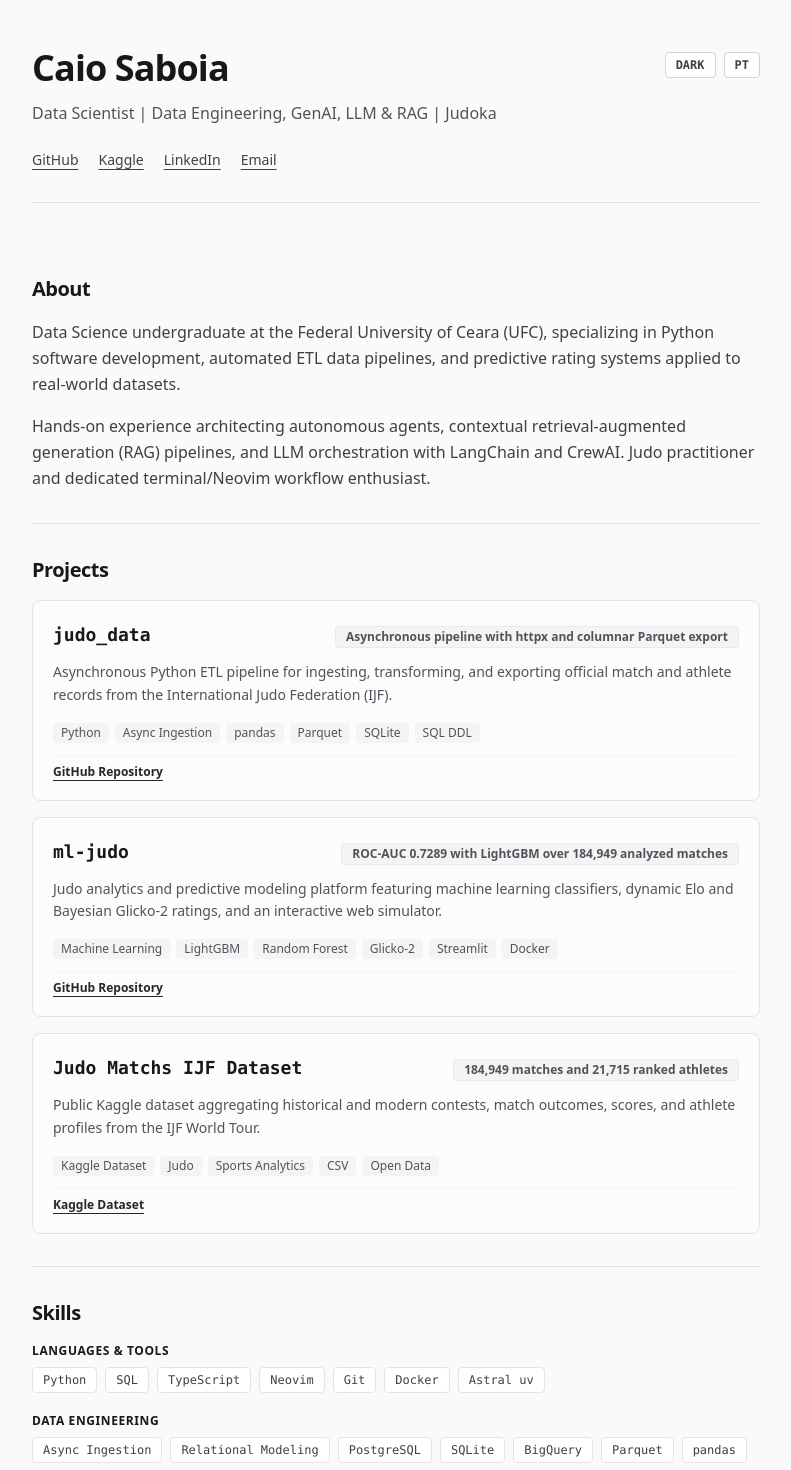
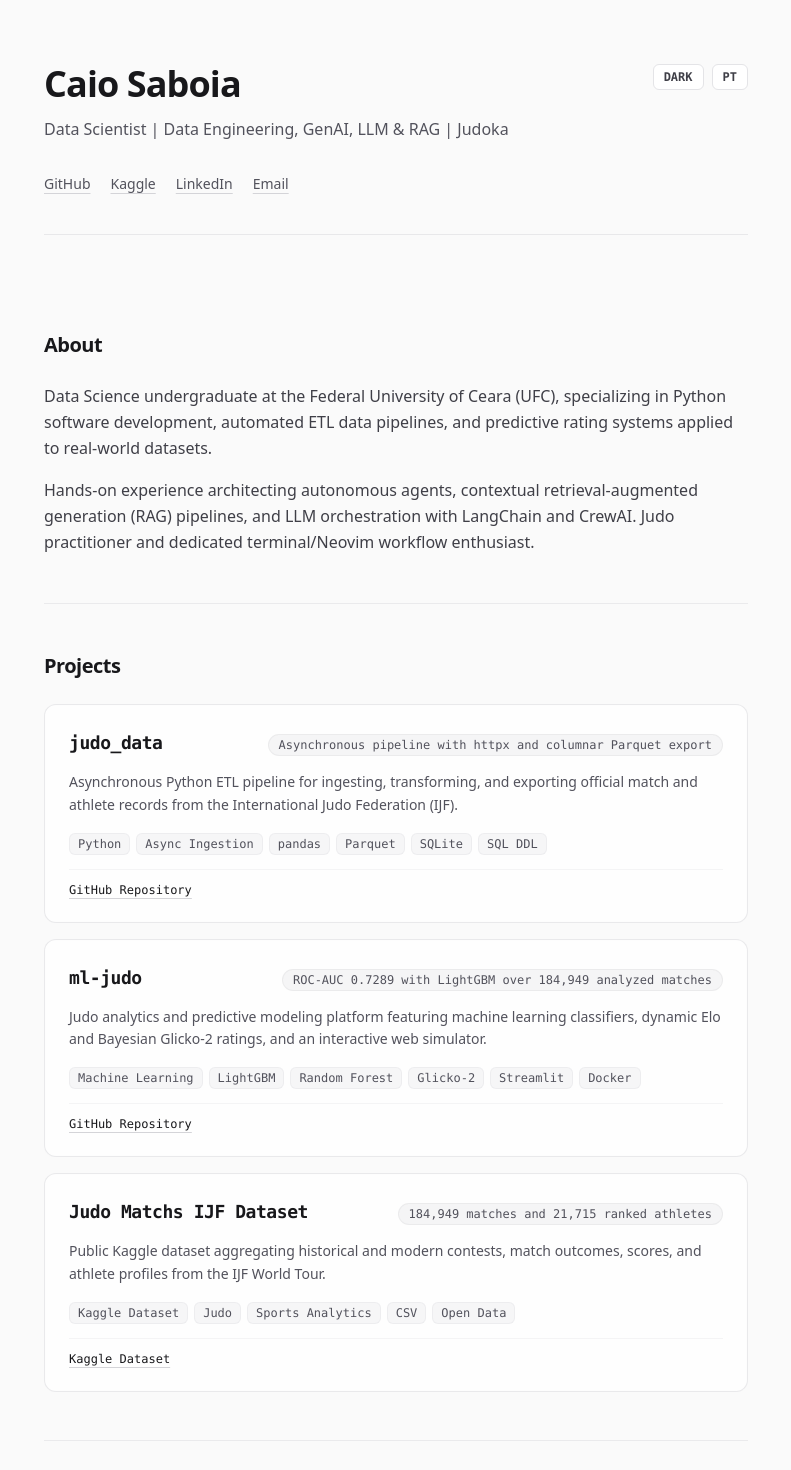
Before and after one commit to caiosaboia/portfolio, a Next.js app: page /en in a window 1280 px wide. Shown: the top 1470 px of the page, without its empty margins (244-1035 px from the left). Built offline with nearby package versions, Linux system fonts and the light colour scheme.

Commit message:
feat(ui): elevate visual design, typography hierarchy, and interactive polish

```diff
--- a/app/globals.css
+++ b/app/globals.css
@@ -1,3 +1,12 @@
 @import "tailwindcss";
 
 @custom-variant dark (&:where(.dark, .dark *));
+
+@layer base {
+  html {
+    color-scheme: light dark;
+  }
+  body {
+    text-rendering: optimizeLegibility;
+  }
+}
--- a/components/Header.tsx
+++ b/components/Header.tsx
@@ -10,20 +10,27 @@ interface HeaderProps {
 
 export function Header({ name, headline, links, actions }: HeaderProps) {
   return (
-    <header className="mb-10 pb-8 border-b border-zinc-200 dark:border-zinc-800">
-      <div className="flex items-start justify-between gap-4">
-        <div>
-          <h1 className="text-3xl font-extrabold tracking-tight text-zinc-900 dark:text-zinc-100 sm:text-4xl">
+    <header className="mb-12 pb-10 border-b border-zinc-200/80 dark:border-zinc-800/80">
+      <div className="flex flex-col-reverse sm:flex-row sm:items-start sm:justify-between gap-6">
+        <div className="space-y-3 max-w-2xl">
+          <h1 className="text-3xl sm:text-4xl font-bold tracking-tight text-zinc-900 dark:text-zinc-50 text-balance">
             {name}
           </h1>
-          <p className="mt-3 text-base text-zinc-600 dark:text-zinc-400 font-medium leading-relaxed">
+          <p className="text-sm sm:text-base text-zinc-600 dark:text-zinc-400 leading-relaxed text-pretty">
             {headline}
           </p>
         </div>
-        {actions ? <div className="flex items-center gap-2 pt-1">{actions}</div> : null}
+        {actions ? (
+          <div className="flex items-center gap-2 self-end sm:self-start shrink-0">
+            {actions}
+          </div>
+        ) : null}
       </div>
 
-      <nav aria-label="Social and contact links" className="mt-6 flex flex-wrap gap-x-5 gap-y-2">
+      <nav
+        aria-label="Social and contact links"
+        className="mt-8 flex flex-wrap items-center gap-x-5 gap-y-2.5"
+      >
         {links.map((link) => {
           const isExternal = link.url.startsWith("http");
           return (
@@ -32,7 +39,7 @@ export function Header({ name, headline, links, actions }: HeaderProps) {
               href={link.url}
               target={isExternal ? "_blank" : undefined}
               rel={isExternal ? "noopener noreferrer" : undefined}
-              className="text-sm font-medium text-zinc-700 hover:text-zinc-900 dark:text-zinc-300 dark:hover:text-white underline underline-offset-4 transition-colors"
+              className="text-xs sm:text-sm font-medium text-zinc-600 hover:text-zinc-950 dark:text-zinc-400 dark:hover:text-zinc-100 underline underline-offset-4 decoration-zinc-300 dark:decoration-zinc-700 hover:decoration-zinc-900 dark:hover:decoration-zinc-100 transition-colors duration-150 focus-visible:outline-none focus-visible:ring-2 focus-visible:ring-zinc-400 rounded-sm"
             >
               {link.label}
             </a>
--- a/components/LanguageSwitch.tsx
+++ b/components/LanguageSwitch.tsx
@@ -20,7 +20,7 @@ export function LanguageSwitch({
     <Link
       href={targetHref}
       aria-label={ariaLabel}
-      className="text-xs font-mono font-semibold px-2.5 py-1 rounded border border-zinc-300 dark:border-zinc-700 hover:border-zinc-500 dark:hover:border-zinc-500 bg-white dark:bg-zinc-900 text-zinc-700 dark:text-zinc-300 transition-colors"
+      className="inline-flex items-center justify-center text-xs font-mono font-semibold px-2.5 py-1 rounded-md border border-zinc-200 dark:border-zinc-800 bg-white dark:bg-zinc-900 text-zinc-700 dark:text-zinc-300 hover:border-zinc-300 dark:hover:border-zinc-700 hover:text-zinc-950 dark:hover:text-zinc-50 focus-visible:outline-none focus-visible:ring-2 focus-visible:ring-zinc-400 dark:focus-visible:ring-zinc-600 transition-all duration-150"
     >
       {label}
     </Link>
--- a/components/Portfolio.tsx
+++ b/components/Portfolio.tsx
@@ -13,8 +13,8 @@ export interface PortfolioProps {
 
 export function Portfolio({ content, headerActions }: PortfolioProps) {
   return (
-    <div className="min-h-screen bg-zinc-50 dark:bg-zinc-950 text-zinc-800 dark:text-zinc-200 antialiased transition-colors">
-      <main className="max-w-3xl mx-auto px-5 py-12">
+    <div className="min-h-screen bg-zinc-50 dark:bg-zinc-950 text-zinc-800 dark:text-zinc-200 antialiased selection:bg-zinc-900 selection:text-zinc-50 dark:selection:bg-zinc-100 dark:selection:text-zinc-900 transition-colors">
+      <main className="max-w-3xl mx-auto px-5 sm:px-8 py-12 sm:py-16">
         <Header
           name={content.header.name}
           headline={content.header.headline}
@@ -23,7 +23,7 @@ export function Portfolio({ content, headerActions }: PortfolioProps) {
         />
 
         <Section id="about" title={content.about.title}>
-          <div className="space-y-4 text-zinc-700 dark:text-zinc-300 leading-relaxed text-sm sm:text-base">
+          <div className="space-y-4 text-zinc-700 dark:text-zinc-300 leading-relaxed text-sm sm:text-base text-pretty">
             {content.about.paragraphs.map((p, idx) => (
               <p key={idx}>{p}</p>
             ))}
@@ -39,17 +39,17 @@ export function Portfolio({ content, headerActions }: PortfolioProps) {
         </Section>
 
         <Section id="skills" title={content.skills.title}>
-          <div className="space-y-5">
+          <div className="space-y-6">
             {content.skills.categories.map((cat, idx) => (
-              <div key={idx} className="space-y-2">
-                <h3 className="font-semibold text-zinc-900 dark:text-zinc-100 uppercase tracking-wider text-xs">
+              <div key={idx} className="space-y-2.5">
+                <h3 className="font-mono text-xs font-semibold tracking-wider text-zinc-500 dark:text-zinc-400 uppercase">
                   {cat.name}
                 </h3>
                 <ul className="flex flex-wrap gap-2">
                   {cat.skills.map((skill, sIdx) => (
                     <li
                       key={sIdx}
-                      className="text-xs px-2.5 py-1 rounded border border-zinc-200 dark:border-zinc-800 bg-white dark:bg-zinc-900 text-zinc-700 dark:text-zinc-300 font-mono"
+                      className="font-mono text-xs px-2.5 py-1 rounded-md border border-zinc-200/80 dark:border-zinc-800/80 bg-white/70 dark:bg-zinc-900/50 text-zinc-700 dark:text-zinc-300 backdrop-blur-xs transition-colors hover:border-zinc-300 dark:hover:border-zinc-700"
                     >
                       {skill}
                     </li>
@@ -61,7 +61,7 @@ export function Portfolio({ content, headerActions }: PortfolioProps) {
         </Section>
 
         <Section id="experience" title={content.experience.title}>
-          <div className="space-y-6">
+          <div className="space-y-7">
             {content.experience.items.map((exp, idx) => (
               <ExperienceItem key={idx} item={exp} />
             ))}
@@ -73,9 +73,9 @@ export function Portfolio({ content, headerActions }: PortfolioProps) {
             {content.education.items.map((edu, idx) => (
               <div
                 key={idx}
-                className="p-4 rounded-lg border border-zinc-200 dark:border-zinc-800 bg-white/40 dark:bg-zinc-900/30"
+                className="p-4 sm:p-5 rounded-xl border border-zinc-200/80 dark:border-zinc-800/80 bg-white/70 dark:bg-zinc-900/50 backdrop-blur-xs"
               >
-                <p className="text-sm font-medium text-zinc-800 dark:text-zinc-200 leading-relaxed">
+                <p className="text-sm font-medium text-zinc-800 dark:text-zinc-200 leading-relaxed text-pretty">
                   {edu.text}
                 </p>
               </div>
--- a/components/ProjectCard.tsx
+++ b/components/ProjectCard.tsx
@@ -7,39 +7,39 @@ interface ProjectCardProps {
 
 export function ProjectCard({ project }: ProjectCardProps) {
   return (
-    <article className="p-5 rounded-lg border border-zinc-200 dark:border-zinc-800 bg-white/50 dark:bg-zinc-900/40 space-y-3 transition-colors">
-      <div className="flex flex-col sm:flex-row sm:items-baseline sm:justify-between gap-1">
-        <h3 className="text-lg font-bold text-zinc-900 dark:text-zinc-100 font-mono">
+    <article className="group rounded-xl border border-zinc-200/80 dark:border-zinc-800/80 bg-white/70 dark:bg-zinc-900/50 p-5 sm:p-6 backdrop-blur-xs transition-all duration-200 hover:border-zinc-300 dark:hover:border-zinc-700 hover:shadow-xs space-y-3.5">
+      <div className="flex flex-col sm:flex-row sm:items-baseline sm:justify-between gap-1.5">
+        <h3 className="text-base sm:text-lg font-mono font-semibold tracking-tight text-zinc-900 dark:text-zinc-100">
           {project.title}
         </h3>
-        <span className="text-xs font-semibold text-zinc-600 dark:text-zinc-400 bg-zinc-100 dark:bg-zinc-800/80 px-2.5 py-0.5 rounded border border-zinc-200/60 dark:border-zinc-700/60">
+        <span className="self-start sm:self-auto tabular-nums font-mono text-xs font-medium text-zinc-600 dark:text-zinc-400 bg-zinc-100/90 dark:bg-zinc-800/80 px-2.5 py-0.5 rounded-full border border-zinc-200/60 dark:border-zinc-700/60">
           {project.highlight}
         </span>
       </div>
 
-      <p className="text-sm text-zinc-600 dark:text-zinc-400 leading-relaxed">
+      <p className="text-sm text-zinc-600 dark:text-zinc-400 leading-relaxed text-pretty">
         {project.description}
       </p>
 
-      <ul className="flex flex-wrap gap-1.5 pt-1" aria-label="Project technologies">
+      <ul className="flex flex-wrap gap-1.5 pt-0.5" aria-label="Project technologies">
         {project.tags.map((tag, idx) => (
           <li
             key={idx}
-            className="text-xs px-2 py-0.5 rounded bg-zinc-100 dark:bg-zinc-800 text-zinc-600 dark:text-zinc-400"
+            className="font-mono text-xs px-2 py-0.5 rounded-md bg-zinc-100/80 dark:bg-zinc-800/80 text-zinc-600 dark:text-zinc-400 border border-zinc-200/50 dark:border-zinc-700/40"
           >
             {tag}
           </li>
         ))}
       </ul>
 
-      <div className="pt-2 flex flex-wrap gap-4 border-t border-zinc-100 dark:border-zinc-800/60">
+      <div className="pt-3 flex flex-wrap gap-4 border-t border-zinc-100 dark:border-zinc-800/60">
         {project.links.map((link, idx) => (
           <a
             key={idx}
             href={link.url}
             target="_blank"
             rel="noopener noreferrer"
-            className="text-xs font-semibold text-zinc-800 dark:text-zinc-200 underline underline-offset-4 hover:text-black dark:hover:text-white transition-colors"
+            className="text-xs font-mono font-medium text-zinc-900 dark:text-zinc-100 underline decoration-zinc-300 dark:decoration-zinc-700 underline-offset-4 hover:decoration-zinc-900 dark:hover:decoration-zinc-100 focus-visible:outline-none focus-visible:ring-2 focus-visible:ring-zinc-400 dark:focus-visible:ring-zinc-600 rounded-xs transition-colors"
           >
             {link.label}
           </a>
--- a/components/Section.tsx
+++ b/components/Section.tsx
@@ -12,11 +12,11 @@ export function Section({ id, title, children }: SectionProps) {
     <section
       id={id}
       aria-labelledby={headingId}
-      className="py-8 border-b border-zinc-200 dark:border-zinc-800 last:border-b-0"
+      className="py-10 sm:py-12 border-b border-zinc-200/70 dark:border-zinc-800/70 last:border-b-0"
     >
       <h2
         id={headingId}
-        className="text-xl font-bold tracking-tight text-zinc-900 dark:text-zinc-100 mb-4"
+        className="text-lg sm:text-xl font-bold tracking-tight text-zinc-900 dark:text-zinc-100 mb-6"
       >
         {title}
       </h2>
--- a/components/ThemeToggle.tsx
+++ b/components/ThemeToggle.tsx
@@ -46,7 +46,7 @@ export function ThemeToggle({ ariaLabel }: ThemeToggleProps) {
       type="button"
       onClick={toggle}
       aria-label={ariaLabel}
-      className="text-xs font-mono font-semibold px-2.5 py-1 rounded border border-zinc-300 dark:border-zinc-700 hover:border-zinc-500 dark:hover:border-zinc-500 bg-white dark:bg-zinc-900 text-zinc-700 dark:text-zinc-300 transition-colors"
+      className="inline-flex items-center justify-center text-xs font-mono font-semibold px-2.5 py-1 rounded-md border border-zinc-200 dark:border-zinc-800 bg-white dark:bg-zinc-900 text-zinc-700 dark:text-zinc-300 hover:border-zinc-300 dark:hover:border-zinc-700 hover:text-zinc-950 dark:hover:text-zinc-50 focus-visible:outline-none focus-visible:ring-2 focus-visible:ring-zinc-400 dark:focus-visible:ring-zinc-600 transition-all duration-150 cursor-pointer"
     >
       {theme === "dark" ? "LIGHT" : "DARK"}
     </button>
```
Also changed, not shown: app/(root)/page.tsx (+10 -10 lines), components/ExperienceItem.tsx (+8 -4 lines).
